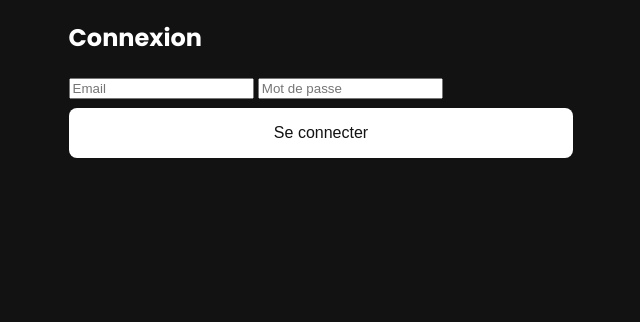
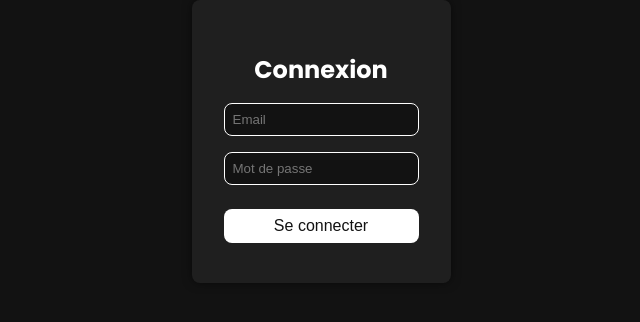
Before and after one commit to colinslda/test2, a plain HTML site: page login.html in a window 1280 px wide. Shown: the whole page, without its empty margins (319-959 px from the left). Drawn offline with Linux system fonts and the light colour scheme.

Commit message:
Update styles.css

```diff
--- a/styles.css
+++ b/styles.css
@@ -18,7 +18,9 @@ body {
 }
 
 header {
-    text-align: center;
+    display: flex;
+    justify-content: space-between;
+    align-items: center;
     padding: 1rem;
     background-color: #1f1f1f;
     width: 100%;
@@ -28,6 +30,23 @@ h1 {
     font-family: 'DM Sans', sans-serif;
     font-size: 2.5rem;
     margin: 0;
+    flex-grow: 1;
+    text-align: center;
+}
+
+.login-button {
+    background-color: transparent;
+    color: #ffffff;
+    border: 1px solid #ffffff;
+    padding: 0.5rem 1rem;
+    text-decoration: none;
+    border-radius: 8px;
+    transition: background-color 0.3s;
+}
+
+.login-button:hover {
+    background-color: #ffffff;
+    color: #121212;
 }
 
 .content {
@@ -127,3 +146,43 @@ textarea {
 .nav-button.active {
     color: #ffcc00;
 }
+
+.login-container {
+    background-color: #1f1f1f;
+    padding: 2rem;
+    border-radius: 8px;
+    box-shadow: 0 0 10px rgba(0, 0, 0, 0.5);
+}
+
+.login-container h2 {
+    margin-bottom: 1rem;
+    text-align: center;
+}
+
+.login-container form {
+    display: flex;
+    flex-direction: column;
+}
+
+.login-container input {
+    padding: 0.5rem;
+    margin-bottom: 1rem;
+    border: 1px solid #ffffff;
+    background-color: #121212;
+    color: #ffffff;
+    border-radius: 8px;
+}
+
+.login-container button {
+    padding: 0.5rem;
+    border: none;
+    background-color: #ffffff;
+    color: #121212;
+    border-radius: 8px;
+    cursor: pointer;
+    transition: background-color 0.3s;
+}
+
+.login-container button:hover {
+    background-color: #e0e0e0;
+}
```
